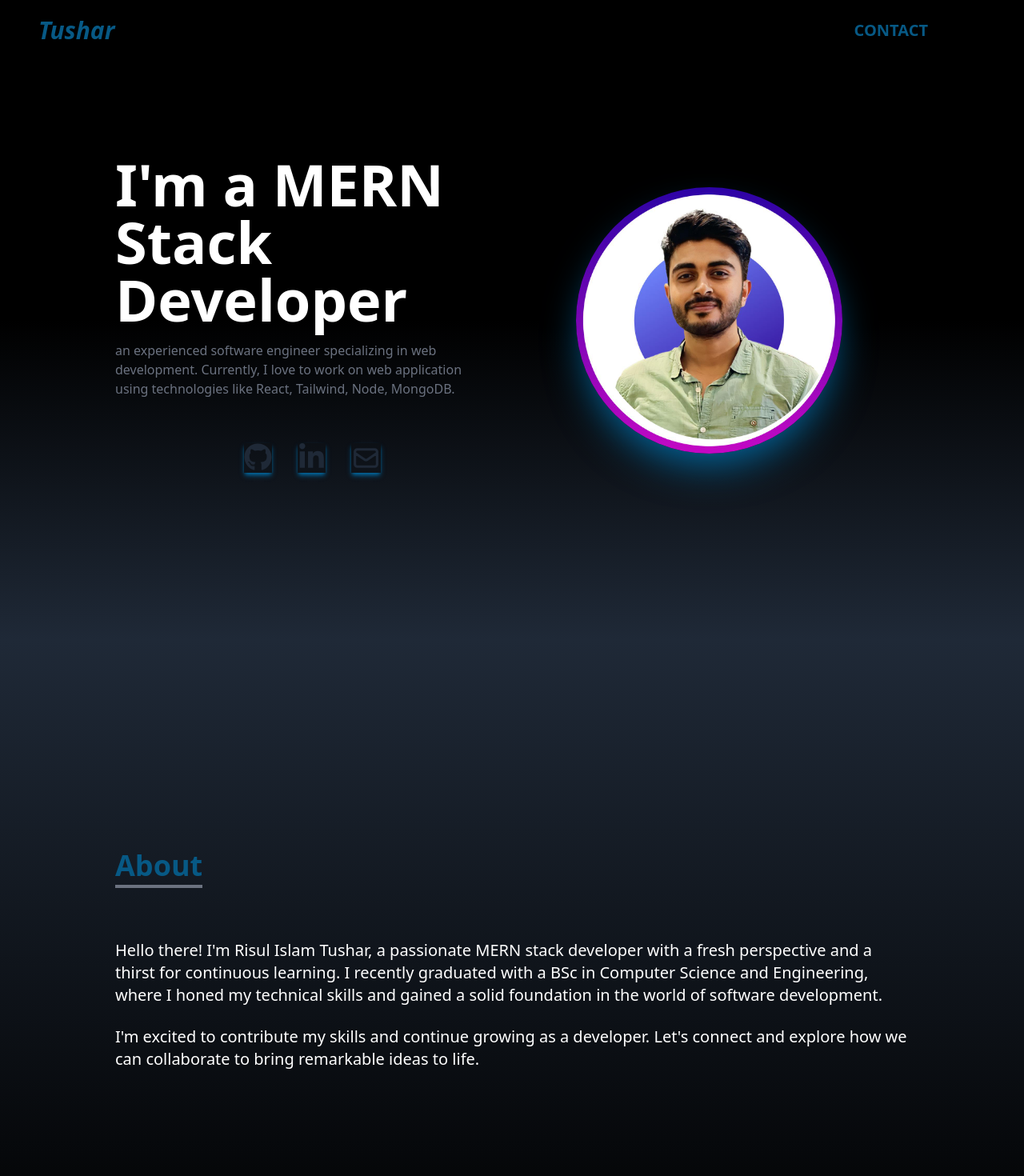
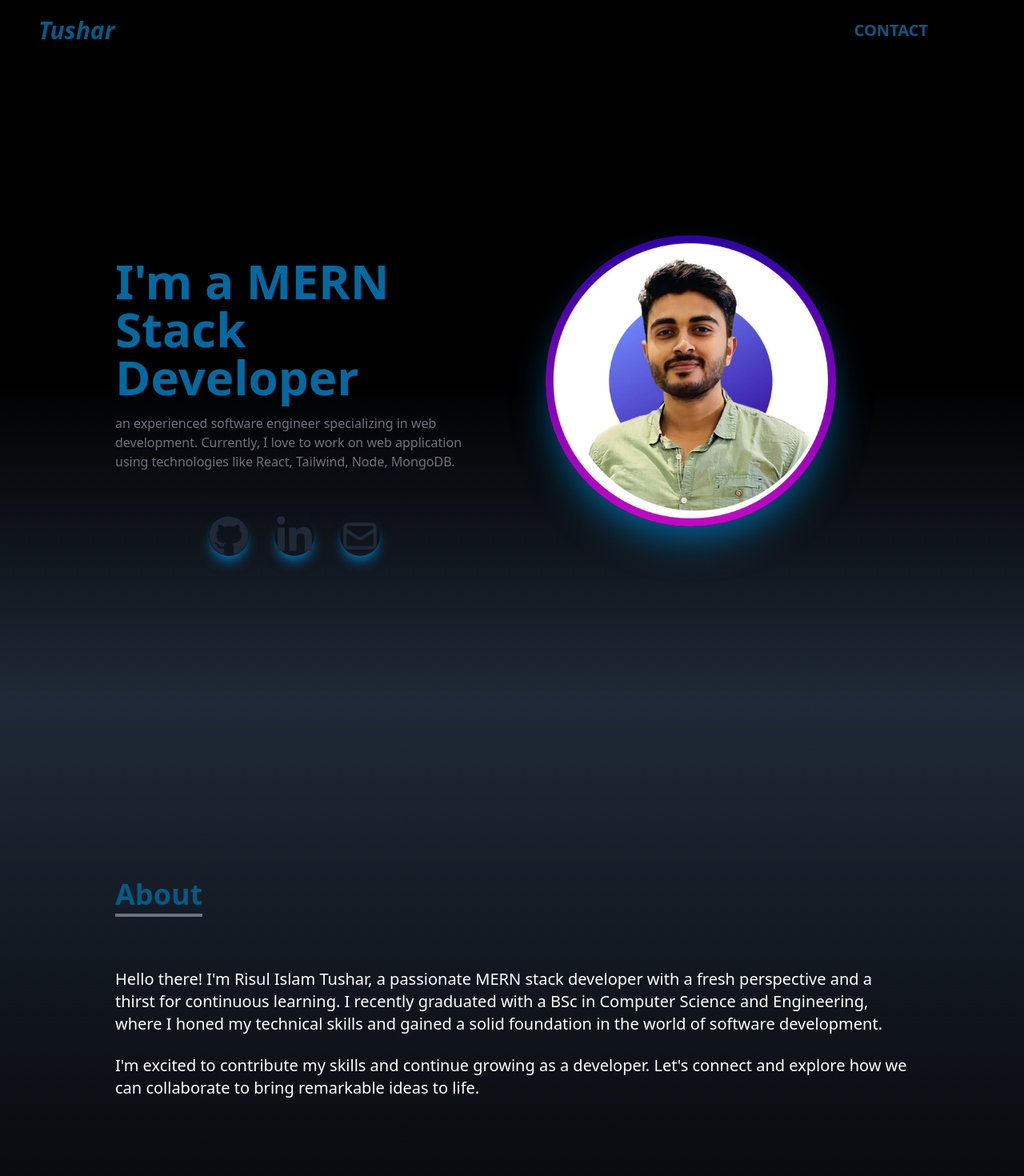
Before and after one commit to Risul-Islam-Tushar/Portfolio, a React (Vite) app: page / in a window 1280 px wide. Shown: the top 1470 px of the page at 80% size. Built offline with nearby package versions, Linux system fonts and the light colour scheme.

Commit message:
icons modefied

```diff
--- a/src/Components/About.jsx
+++ b/src/Components/About.jsx
@@ -3,7 +3,7 @@ const About = () => {
   return (
     <div
       name="about"
-      className="w-full h-screen bg-gradient-to-b from-gray-800 to-black text-white"
+      className="w-full h-screen bg-gradient-to-b from-gray-800 to-black text-white "
     >
       <div className="max-w-screen-lg p-4 mx-auto flex flex-col justify-center w-full h-full">
         <div className="pb-8">
@@ -22,7 +22,7 @@ const About = () => {
 
         <br />
 
-        <p className="text-xl">
+        <p className="text-xl pb-20">
           I'm excited to contribute my skills and continue growing as a
           developer. Let's connect and explore how we can collaborate to bring
           remarkable ideas to life.
--- a/src/Components/Experiances.jsx
+++ b/src/Components/Experiances.jsx
@@ -10,7 +10,7 @@ import github from "../assets/github.png";
 
 const Experiances = () => {
   return (
-    <div className="py-32 bg-gradient-to-b from-gray-800 to-black w-full ">
+    <div className="bg-gradient-to-b from-gray-800 to-black w-full  py-28">
       <div className="max-w-screen-lg mx-auto p-4 flex flex-col justify-center w-full h-full text-white">
         <div>
           <p className="text-4xl font-bold border-b-4 text-sky-800 border-gray-500 p-2 inline">
--- a/src/Components/Home.jsx
+++ b/src/Components/Home.jsx
@@ -13,7 +13,7 @@ const Home = () => {
     >
       <div className="max-w-screen-lg mx-auto flex flex-col items-center justify-center h-full px-4 md:flex-row">
         <div className="flex flex-col justify-center h-full pb-4">
-          <h2 className="text-4xl sm:text-7xl font-bold text-white">
+          <h2 className="text-4xl sm:text-5xl pt-20 md:text-6xl  font-bold text-sky-700">
             I'm a MERN Stack Developer
           </h2>
           <p className="text-gray-500 py-4 max-w-md">
@@ -25,19 +25,22 @@ const Home = () => {
           <div>
             <div className="mx-10 mt-10 flex justify-center gap-8 ">
               <a
-                className=" hover:scale-110 shadow-md shadow-sky-700"
+                className=" hover:scale-110 shadow-lg shadow-sky-700 rounded-full"
                 href="https://github.com/Risul-Islam-Tushar"
               >
-                <FaGithub size={35} />
+                <FaGithub size={50} />
               </a>
               <a
-                className="hover:scale-110 shadow-md shadow-sky-700"
+                className="hover:scale-110 shadow-lg shadow-sky-700 rounded-full"
                 href="https://www.linkedin.com/in/Risul-Islam-Tushar/"
               >
-                <FaLinkedinIn size={35} />
+                <FaLinkedinIn size={50} />
               </a>
-              <a className="hover:scale-110 shadow-md shadow-sky-700" href="">
-                <HiOutlineMail size={37} />
+              <a
+                className="hover:scale-110 shadow-lg shadow-sky-700 rounded-full"
+                href=""
+              >
+                <HiOutlineMail size={50} />
               </a>
             </div>
           </div>
--- a/src/Components/Projects.jsx
+++ b/src/Components/Projects.jsx
@@ -4,7 +4,7 @@ const Projects = () => {
   return (
     <div
       name="Projects"
-      className="bg-gradient-to-b from-black to-gray-800 w-full text-white h-screen pb-20"
+      className="bg-gradient-to-b from-black to-gray-800 w-full text-white h-screen pt-10 "
     >
       <div className="max-w-screen-lg p-4 mx-auto flex flex-col justify-center w-full h-full">
         <div className="pb-8">
@@ -14,7 +14,7 @@ const Projects = () => {
           <p className="py-6">Check out some of my work right here</p>
         </div>
 
-        <div className="grid sm:grid-cols-2 md:grid-cols-3 gap-8 px-12 sm:px-0">
+        <div className="grid sm:grid-cols-2 md:grid-cols-3 gap-8 px-12 sm:px-0 ">
           <div className="shadow-md shadow-gray-600 rounded-lg">
             <img
               src={cover1}
--- a/src/Components/navBar.jsx
+++ b/src/Components/navBar.jsx
@@ -1,6 +1,6 @@
 const NavBar = () => {
   return (
-    <div className="navbar fixed bg-black text-white  flex justify-between  w-full">
+    <div className="navbar  bg-black text-white  flex justify-between  w-full ">
       <div className="navbar-start">
         <div className="dropdown">
           <label tabIndex={0} className="btn btn-ghost lg:hidden">
```
